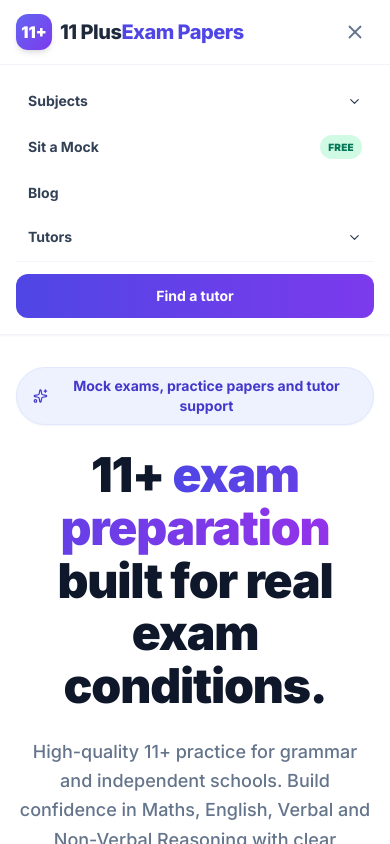
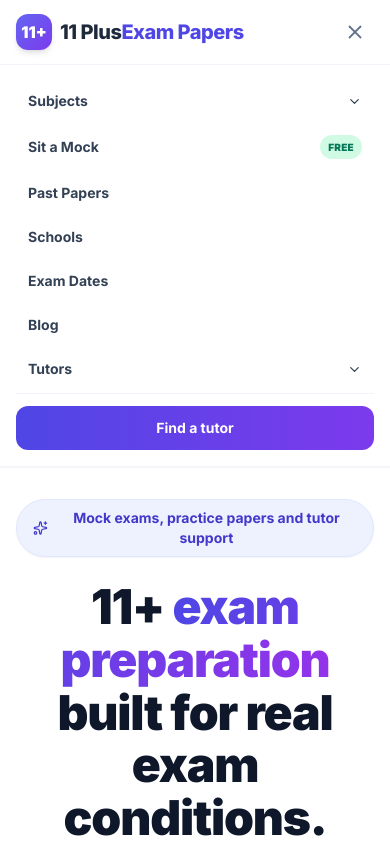
Before and after one commit to nahadgur/redone11plus, a Next.js app: page / in a window 390 px wide. Both pictures are taken after a click on the button 355 px from the left and 32 px from the top of the page. Shown: the top 844 px of the page. Built offline with nearby package versions, Linux system fonts and the light colour scheme.

Commit message:
Update SiteNav.tsx

```diff
--- a/components/SiteNav.tsx
+++ b/components/SiteNav.tsx
@@ -307,6 +307,33 @@
                 </span>
               </Link>
 
+              {/* Mobile Past Papers */}
+              <Link
+                href="/papers"
+                onClick={() => setMobileOpen(false)}
+                className="w-full flex items-center px-3 py-2.5 rounded-xl text-sm font-bold text-slate-700 hover:bg-slate-50 transition-colors"
+              >
+                Past Papers
+              </Link>
+
+              {/* Mobile Schools */}
+              <Link
+                href="/schools"
+                onClick={() => setMobileOpen(false)}
+                className="w-full flex items-center px-3 py-2.5 rounded-xl text-sm font-bold text-slate-700 hover:bg-slate-50 transition-colors"
+              >
+                Schools
+              </Link>
+
+              {/* Mobile Exam Dates */}
+              <Link
+                href="/exam-dates"
+                onClick={() => setMobileOpen(false)}
+                className="w-full flex items-center px-3 py-2.5 rounded-xl text-sm font-bold text-slate-700 hover:bg-slate-50 transition-colors"
+              >
+                Exam Dates
+              </Link>
+
               {/* Mobile Blog */}
               <Link
                 href="/blog"
```
